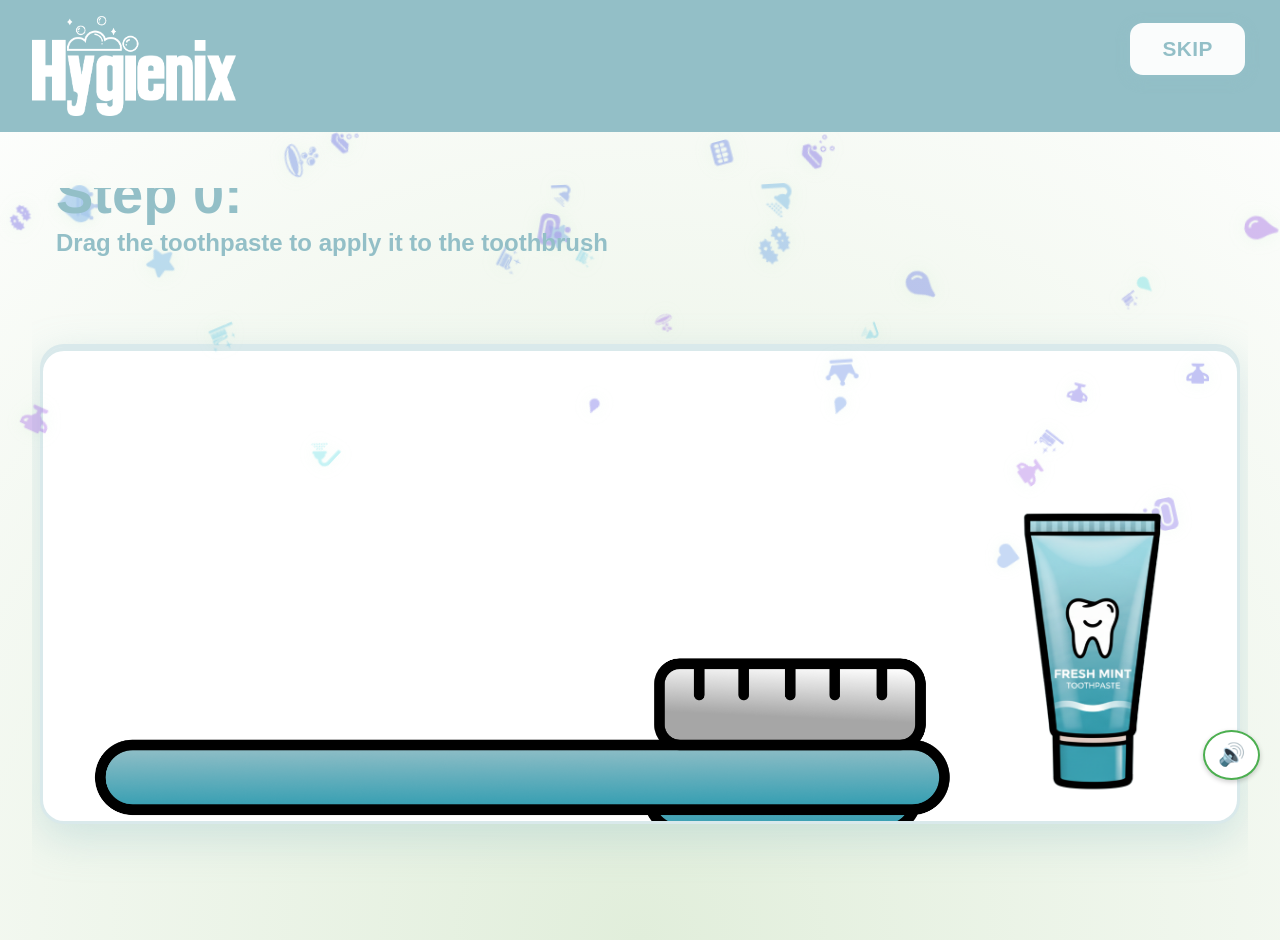
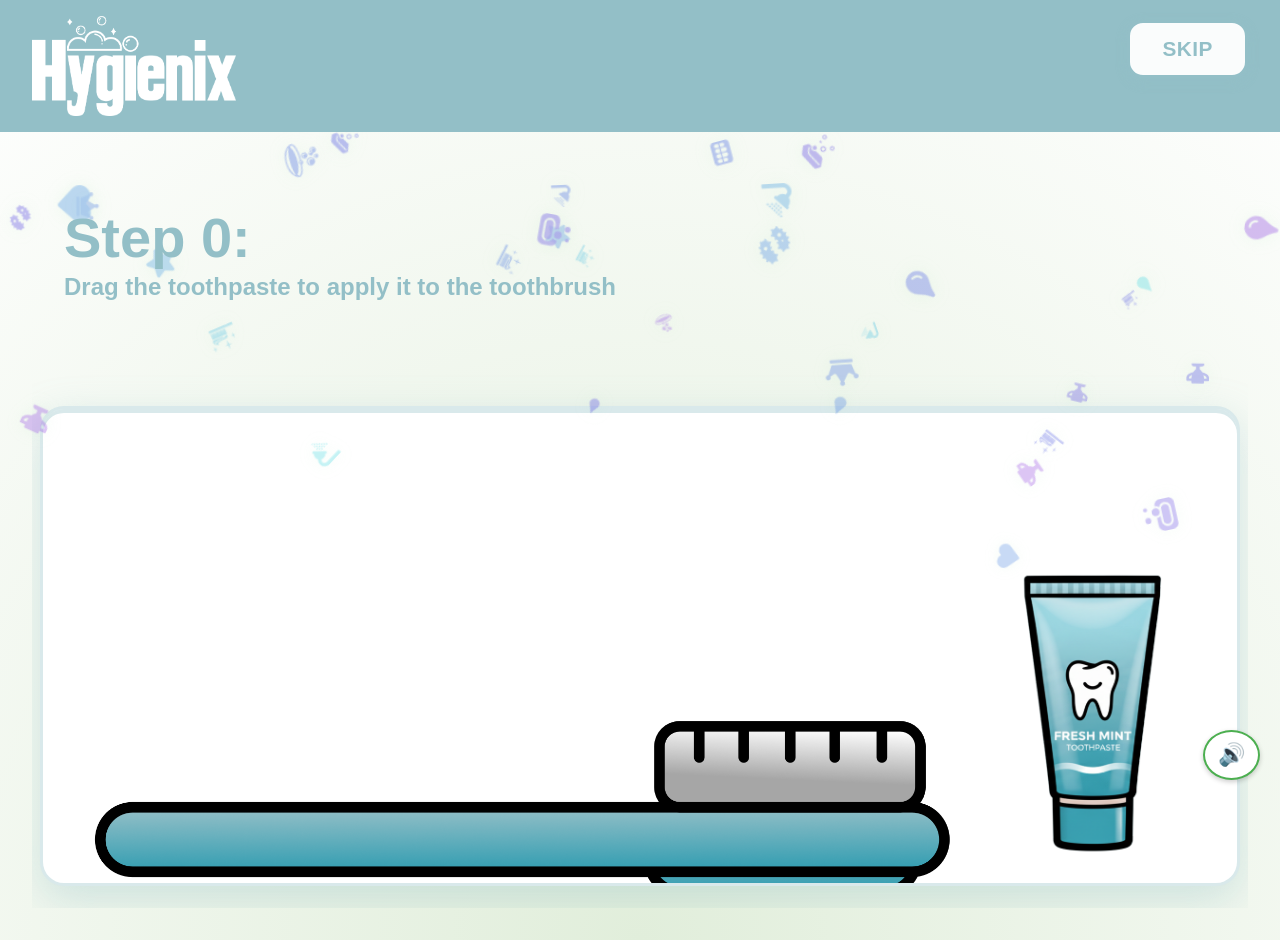
Before and after one commit to jermochi/Hygin, a React (Vite) app: page /toothbrushing in a window 1280 px wide. Built offline with nearby package versions, Linux system fonts and the light colour scheme.

Commit message:
changes 4

```diff
--- a/src/components/ToothbrushGame.css
+++ b/src/components/ToothbrushGame.css
@@ -2,14 +2,16 @@
 .toothbrush-game {
 	position: relative;
 	width: 100%;
-	height: calc(100vh - clamp(60px, 15vw, 80px));
+	min-height: calc(100vh - clamp(60px, 15vw, 80px));
 	display: flex;
+	flex-direction: column;
 	align-items: center;
-	justify-content: center;
-	gap: clamp(1rem, 6vw, 4rem);
+	justify-content: flex-start;
+	gap: clamp(0.5rem, 2vw, 1rem);
 	overflow-y: auto;
 	-webkit-overflow-scrolling: touch;
 	touch-action: pan-y;
+	padding-top: clamp(0.5rem, 2vw, 1rem);
 }
 
 /* Prevent scrolling when brushing */
@@ -176,11 +178,14 @@
 
 /* Top-left instruction under navbar */
 .step-instruction {
-	position: absolute;
-	top: clamp(-28px, -6vw, -32px);
-	left: clamp(12px, 3vw, 24px);
+	position: relative;
+	top: 0;
+	left: 0;
 	color: #93BFC7; /* match navbar background color */
 	z-index: 5;
+	margin-bottom: clamp(0.5rem, 2vw, 1rem);
+	padding: 0 clamp(1rem, 3vw, 2rem);
+	width: 100%;
 }
 .step-title {
 	font-size: clamp(1.8rem, 7vw, 3.5rem);
@@ -503,7 +508,7 @@
 .germ-sprite, .shine-sprite {
 	position: absolute;
 	transform: translate(-50%, -50%);
-	width: clamp(80px, 20vw, 87px) !important;
+	width: clamp(50px, 12vw, 70px) !important;
 	height: auto;
 	user-select: none;
 	pointer-events: none;
@@ -511,17 +516,17 @@
 }
 
 .germ-sprite.step-4-germ {
-	width: clamp(50px, 12vw, 52px) !important;
+	width: clamp(35px, 8vw, 45px) !important;
 }
 
 /* Mobile-specific sizing for smaller screens */
 @media (max-width: 480px) {
 	.germ-sprite, .shine-sprite {
-		width: clamp(60px, 15vw, 87px) !important;
+		width: clamp(40px, 10vw, 60px) !important;
 	}
 
 	.germ-sprite.step-4-germ {
-		width: clamp(40px, 10vw, 52px) !important;
+		width: clamp(30px, 7vw, 40px) !important;
 	}
 }
 .shine-sprite { animation: fadePop 1s ease-out forwards; }
--- a/src/components/ToothbrushGame.jsx
+++ b/src/components/ToothbrushGame.jsx
@@ -1358,10 +1358,12 @@ export default function ToothbrushGame() {
   }, [lastBrushY, brushDirection, getTeethArea, getGermBounds, handleGermSuccess, spawnShineEffect])
 
   const handleVerticalUp = useCallback(() => {
+    // Don't stop brushing completely - allow it to restart when tapping inside
     setBrushing(false)
     setLastBrushY(null)
     setBrushDirection(null)
     verticalLastBrushXRef.current = null
+    // Keep brushingActive true so brushing can restart when tapping inside
   }, [])
 
   // ========== Step 2: Brush in Circles (or any motion!) ==========
@@ -1456,9 +1458,11 @@ export default function ToothbrushGame() {
   }, [getTeethArea, getGermBounds, handleGermSuccess, spawnShineEffect, isInsideTeethPixel])
 
   const handleStep2Up = useCallback(() => {
+    // Don't stop brushing completely - allow it to restart when tapping inside
     setBrushing(false)
     step2LastPointerRef.current = null
     circleProgressRef.current = 0
+    // Keep brushingActive true so brushing can restart when tapping inside
   }, [])
 
   const handleStep6Move = useCallback((e) => {
@@ -1950,12 +1954,53 @@ export default function ToothbrushGame() {
           ref={playContainerRef}
           className={`play-container step-1${step === 2 ? ' step-2' : ''}${step === 3 ? ' step-3' : ''}${step === 4 ? ' step-4' : ''}${step === 5 ? ' step-5' : ''}`}
           onPointerDown={(e) => {
+            // Restart brushing if tapping inside the container and brushing is active but not currently brushing
+            if (brushingActive && !brushing && (step === 1 || step === 2 || step === 3 || step === 4 || step === 5)) {
+              const rect = e.currentTarget.getBoundingClientRect()
+              const isInside = e.clientX >= rect.left && e.clientX <= rect.right &&
+                               e.clientY >= rect.top && e.clientY <= rect.bottom
+              if (isInside) {
+                setBrushing(true)
+                setBrushPos({ x: e.clientX, y: e.clientY })
+                pointerPosRef.current = { x: e.clientX, y: e.clientY }
+                if (step === 1 || step === 4 || step === 5) {
+                  setLastBrushY(null)
+                  verticalLastBrushXRef.current = null
+                } else if (step === 2 || step === 3) {
+                  setLastBrushY(null)
+                  step2LastPointerRef.current = null
+                  circleProgressRef.current = 0
+                }
+              }
+            }
             // Only prevent scrolling when touching inside the play container
             if (e.pointerType === 'touch' && brushingActive) {
               e.preventDefault()
             }
           }}
           onTouchStart={(e) => {
+            // Restart brushing if tapping inside the container
+            if (brushingActive && !brushing && (step === 1 || step === 2 || step === 3 || step === 4 || step === 5)) {
+              const touch = e.touches[0]
+              if (touch && playContainerRef.current) {
+                const rect = playContainerRef.current.getBoundingClientRect()
+                const isInside = touch.clientX >= rect.left && touch.clientX <= rect.right &&
+                                 touch.clientY >= rect.top && touch.clientY <= rect.bottom
+                if (isInside) {
+                  setBrushing(true)
+                  setBrushPos({ x: touch.clientX, y: touch.clientY })
+                  pointerPosRef.current = { x: touch.clientX, y: touch.clientY }
+                  if (step === 1 || step === 4 || step === 5) {
+                    setLastBrushY(null)
+                    verticalLastBrushXRef.current = null
+                  } else if (step === 2 || step === 3) {
+                    setLastBrushY(null)
+                    step2LastPointerRef.current = null
+                    circleProgressRef.current = 0
+                  }
+                }
+              }
+            }
             // Only prevent default when touching inside the play container
             // For step 3, allow touch events to pass through for brushing
             if (step === 3) {
```
